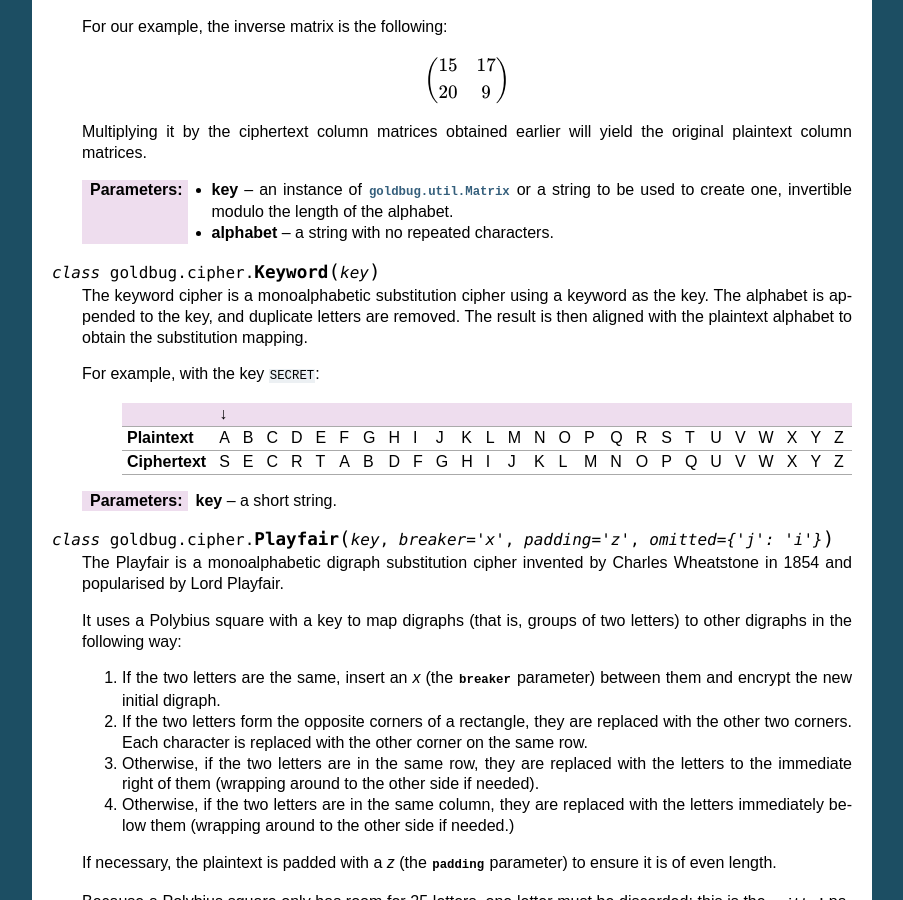
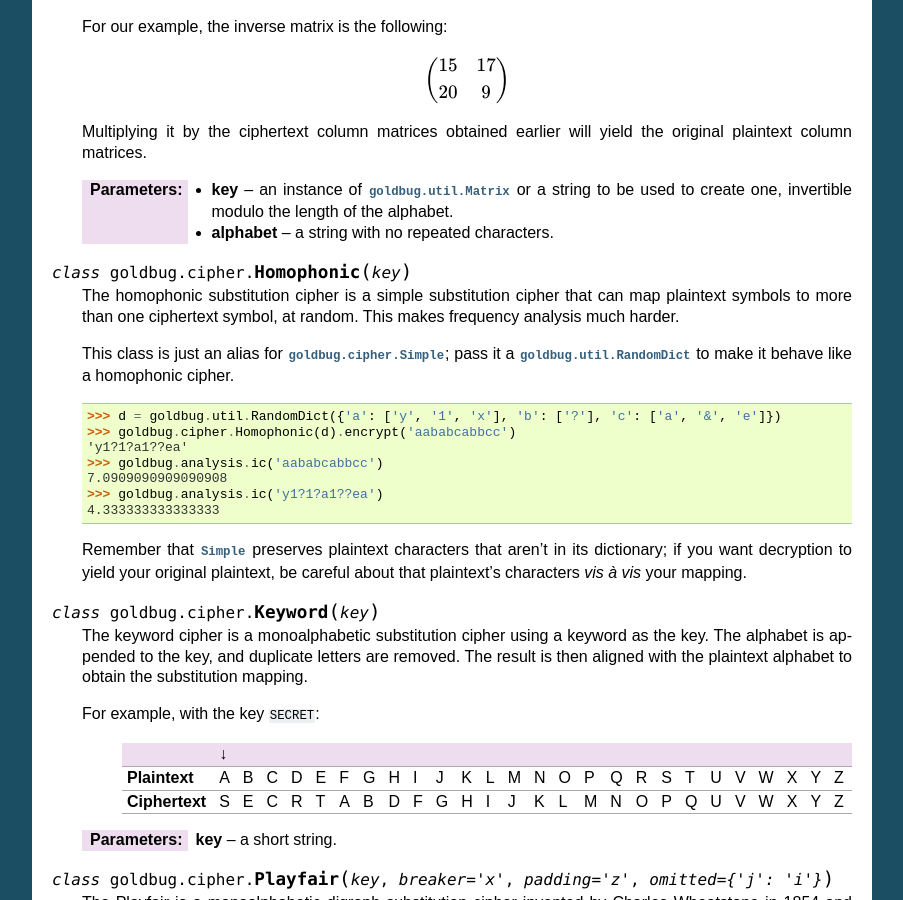
Before and after one commit to Cairnarvon/goldbug, a Sphinx documentation site: the page built from doc/cipher.rst, in a window 1280 px wide and 900 px high, scrolled down 2749 px. Shown: the whole window, without its empty margins (198-1101 px from the left). Built offline with Sphinx 7.4.7, drawn with Linux system fonts in a browser that asks for light colours; formulas are drawn with MathJax 3; some of the changed text lies outside the part shown.

Commit message:
Added homophonic substitution cipher.

```diff
--- a/doc/cipher.rst
+++ b/doc/cipher.rst
@@ -219,6 +219,27 @@ a **simple** substitution cipher; if it operates on groups of characters, it is
                alphabet.
    :param alphabet: a string with no repeated characters.
 
+.. class:: Homophonic(key)
+
+   The homophonic substitution cipher is a simple substitution cipher that can
+   map plaintext symbols to more than one ciphertext symbol, at random. This
+   makes frequency analysis much harder.
+
+   This class is just an alias for :class:`goldbug.cipher.Simple`; pass it a
+   :class:`goldbug.util.RandomDict` to make it behave like a homophonic cipher.
+
+      >>> d = goldbug.util.RandomDict({'a': ['y', '1', 'x'], 'b': ['?'], 'c': ['a', '&', 'e']})
+      >>> goldbug.cipher.Homophonic(d).encrypt('aababcabbcc')
+      'y1?1?a1??ea'
+      >>> goldbug.analysis.ic('aababcabbcc')
+      7.0909090909090908
+      >>> goldbug.analysis.ic('y1?1?a1??ea')
+      4.333333333333333
+
+   Remember that :class:`Simple` preserves plaintext characters that aren't in
+   its dictionary; if you want decryption to yield your original plaintext,
+   be careful about that plaintext's characters *vis à vis* your mapping.
+
 .. class:: Keyword(key)
 
    The keyword cipher is a monoalphabetic substitution cipher using a keyword
@@ -310,7 +331,9 @@ a **simple** substitution cipher; if it operates on groups of characters, it is
    If you're using Python 2.x, remember to pass :class:`unicode` objects if
    your alphabet isn't ASCII.
 
-   :param key: a :class:`dict` mapping characters to characters.
+   :param key: a :class:`dict` mapping characters to characters. If you pass
+               in a :class:`goldbug.cipher.RandomDict`, you get a
+               :class:`Homophonic` cipher instead.
 
 .. class:: Vigenere(key, alphabet='abcdefghijklmnopqrstuvwxyz')
 
--- a/doc/util.rst
+++ b/doc/util.rst
@@ -91,8 +91,9 @@ Classes
 
    If you pass an instance of :class:`RandomDict` as a key to
    :class:`goldbug.cipher.Simple`, it turns it from a simple substitution
-   cipher into a homophonic substitution cipher, which is much less vulnerable
-   to frequency analysis.
+   cipher into a homophonic substitution cipher
+   (:class:`goldbug.cipher.Homophonic`), which is much less vulnerable to
+   frequency analysis.
 
    Note that this class doesn't implement every method :class:`dict` has.
    Specifically, it implements the following:
```
Also changed, not shown: 2 other files.
